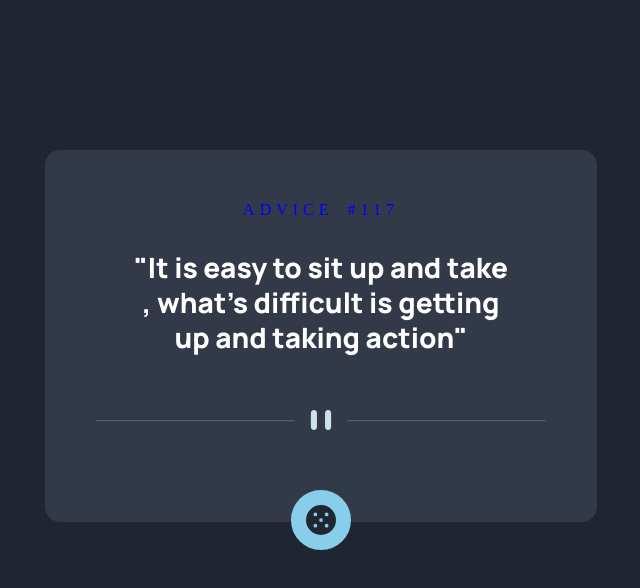
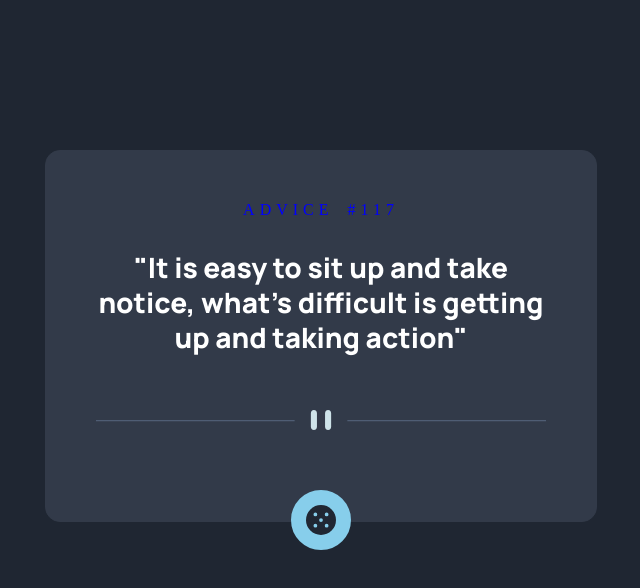
Before and after one commit to ghesenzade/IKT-teqdimat, a plain HTML site: page index.html in a window 1280 px wide. Shown: the whole page, without its empty margins (319-959 px from the left). Drawn offline with Linux system fonts and the light colour scheme.

Commit message:
ikt teqdimat

```diff
--- a/index.html
+++ b/index.html
@@ -17,7 +17,7 @@
     <div class="texting">
       <p class="heading">Advice #117</p>
       <h6 class="text">"It is easy to sit up and take<br>
- , what's difficult is getting<br>
+ notice, what's difficult is getting<br>
      up and taking action"</h6>
     </div>
     <div class="icons">
```
